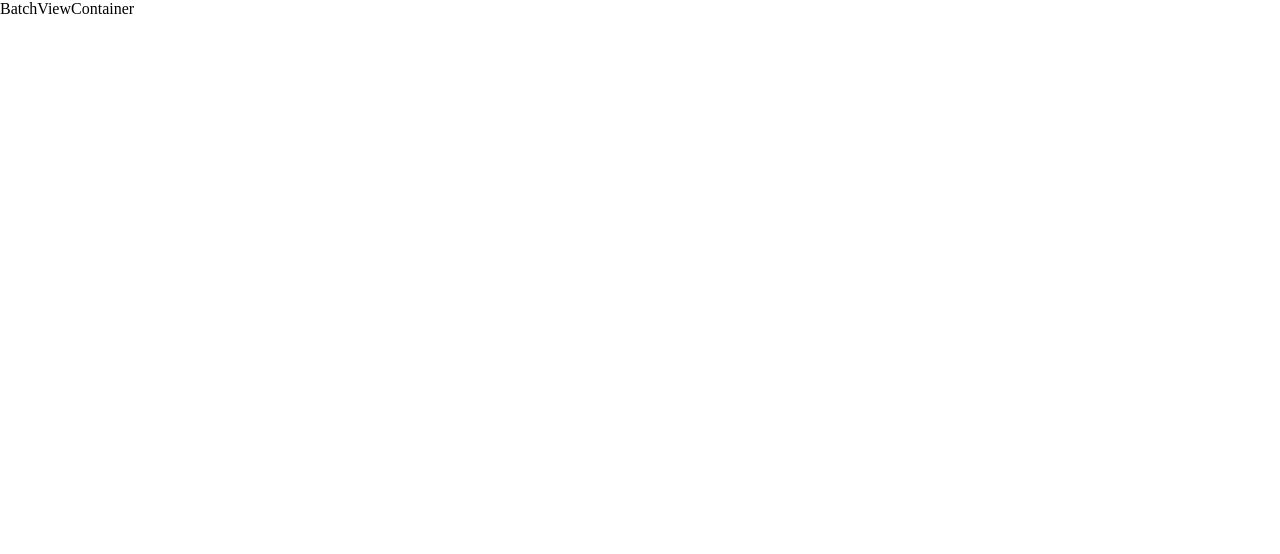
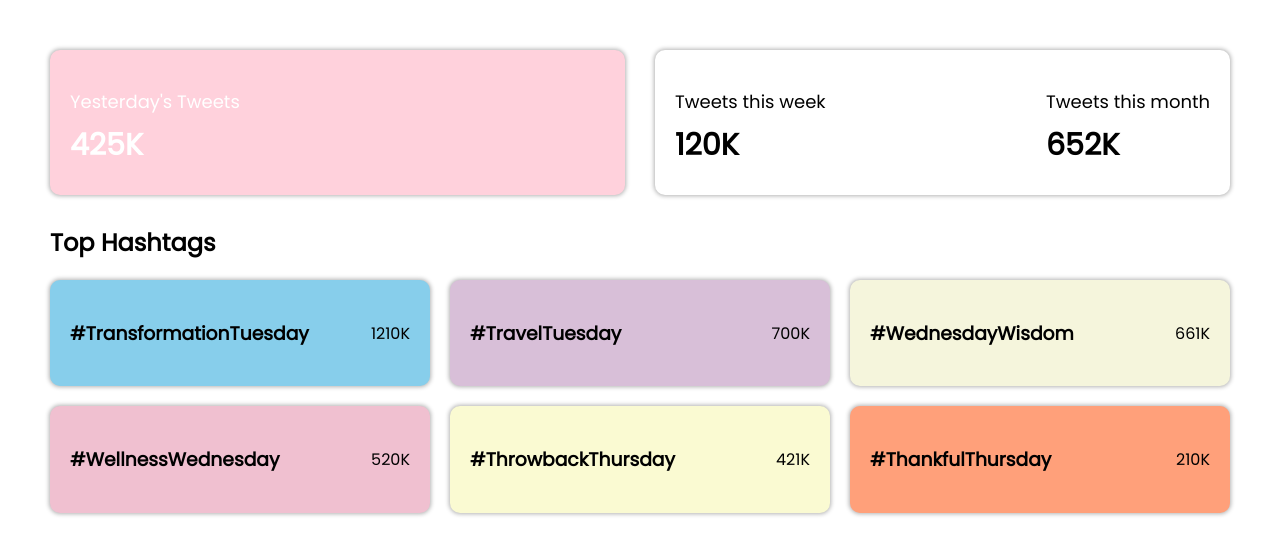
Before and after one commit to MeriemBenIsmail/Reddit-BigData, a React (Create React App) app: page /batch-view in a window 1280 px wide. Shown: the top 554 px of the page. Built offline with nearby package versions, Linux system fonts and the light colour scheme.

Commit message:
batch view completed

```diff
--- /dev/null
+++ b/src/components/BatchViewContainer/BatchItem.jsx
@@ -0,0 +1,12 @@
+import React from 'react'
+import classes from './BatchItem.module.css'
+
+export const BatchItem = ({hashtag,nbr,bgColor}) => {
+
+  return (
+    <div className={classes.batchItem} style={{ backgroundColor: bgColor }}>
+        <h3>{hashtag}</h3>
+        <p>{nbr}</p>
+    </div>
+  )
+}
--- /dev/null
+++ b/src/components/BatchViewContainer/BatchItem.module.css
@@ -0,0 +1,10 @@
+.batchItem {
+  background-color: #fff;
+  padding: 20px;
+  border-radius: 10px;
+  box-shadow: 0 0 4px 1px rgba(0, 0, 0, 0.3);
+  display: flex;
+  justify-content: space-between;
+  align-items: center;
+
+}
--- a/src/components/BatchViewContainer/BatchViewContainer.jsx
+++ b/src/components/BatchViewContainer/BatchViewContainer.jsx
@@ -1,8 +1,75 @@
-import React from 'react'
-import classes from './BatchViewContainer.module.css'
+import React from "react";
+import classes from "./BatchViewContainer.module.css";
+import { BatchItem } from "./BatchItem";
+import { MOCK_HASHTAGS } from "../../mockHashtags";
 
 export const BatchViewContainer = () => {
+  const topHash = MOCK_HASHTAGS.slice(1, 7);
+  const topHashtags = [
+    {
+      hashtag:topHash[0],
+      nbr:"1210K",
+      bgColor:"rgb(135, 206, 235)"
+
+    },
+    {
+      hashtag:topHash[1],
+      nbr:"700K",
+      bgColor:"rgb(216, 191, 216)"
+
+    },
+    {
+      hashtag:topHash[2],
+      nbr:"661K",
+      bgColor:"rgb(245, 245, 220)"
+
+    },
+    {
+      hashtag:topHash[3],
+      nbr:"520K",
+      bgColor:"rgb(240, 192, 208)"
+
+    },
+    {
+      hashtag:topHash[4],
+      nbr:"421K",
+      bgColor:"rgb(250, 250, 210)"
+
+    },
+    {
+      hashtag:topHash[5],
+      nbr:"210K",
+      bgColor:"rgb(255, 160, 122)"
+
+    }
+  ]
   return (
-    <div>BatchViewContainer</div>
-  )
-}
+    <div className={classes.batchWrapper}>
+      <div className={classes.batchContainer}>
+        <div className={classes.tweetsNbr}>
+          <p className={classes.title}>Yesterday's Tweets</p>
+          <p className={classes.nbr}>425K</p>
+        </div>
+        <div className={classes.tweetsPerMin}>
+          <div className={classes.item}>
+            <p className={classes.title}>Tweets this week</p>
+            <p className={classes.nbr}>120K</p>
+          </div>
+          <div className={classes.item}>
+            <p className={classes.title}>Tweets this month</p>
+            <p className={classes.nbr}>652K</p>
+          </div>
+        </div>
+      </div>
+      <div className={classes.topHashtags}>
+        <h2 className={classes.header}>Top Hashtags</h2>
+
+        <div className={classes.hashtagBoxes}>
+          {topHashtags.map((item, id) => {
+            return <BatchItem key={id} hashtag={item.hashtag} nbr={item.nbr} bgColor={item.bgColor}></BatchItem>;
+          })}
+        </div>
+      </div>
+    </div>
+  );
+};
--- a/src/components/BatchViewContainer/BatchViewContainer.module.css
+++ b/src/components/BatchViewContainer/BatchViewContainer.module.css
@@ -0,0 +1,65 @@
+
+.batchWrapper {
+    padding: 50px 50px;
+    font-family: 'Poppins';
+
+}
+.batchContainer {
+  display: grid;
+  grid-template-columns: 1fr 1fr;
+  justify-content: center;
+  align-items: center;
+  gap: 30px;
+}
+.tweetsNbr {
+  background-color: #ffd1dc;
+  padding: 20px;
+  border-radius: 10px;
+  box-shadow: 0 0 4px 1px rgba(0, 0, 0, 0.3);
+}
+.tweetsNbr .title {
+  color: #fff;
+  font-size: 18px;
+}
+.tweetsNbr .nbr {
+  color: #fff;
+  font-weight: 600;
+  font-size: 30px;
+  line-height: 0px;
+}
+.tweetsPerMin {
+  background-color: #fff;
+  padding: 20px;
+  border-radius: 10px;
+  box-shadow: 0 0 4px 1px rgba(0, 0, 0, 0.3);
+  display: flex;
+  justify-content: space-between;
+}
+.tweetsPerMin .title {
+  font-size: 18px;
+}
+.tweetsPerMin .nbr {
+  font-weight: 600;
+  font-size: 30px;
+  line-height: 0px;
+}
+.hashtagBoxes {
+    display: grid;
+    grid-template-columns: 1fr 1fr 1fr;
+    gap: 20px;
+}
+.header {
+    margin-top: 30px;
+}
+@media screen and (max-width: 1100px) {
+
+    .hashtagBoxes {
+        grid-template-columns: 1fr;
+    }
+}
+@media screen and (max-width: 700px) {
+
+    .batchContainer {
+        grid-template-columns: 1fr;
+    }
+}
--- a/src/index.css
+++ b/src/index.css
@@ -1,9 +1,12 @@
+@import url('https://fonts.googleapis.com/css2?family=Cairo:wght@300&family=Noto+Sans+Arabic&family=Poppins:wght@300;400&display=swap');
+
 html {
   margin: 0;
 }
 
 body {
   margin: 0;
+  font-family: 'Poppins';
 }
 
 code {
```
